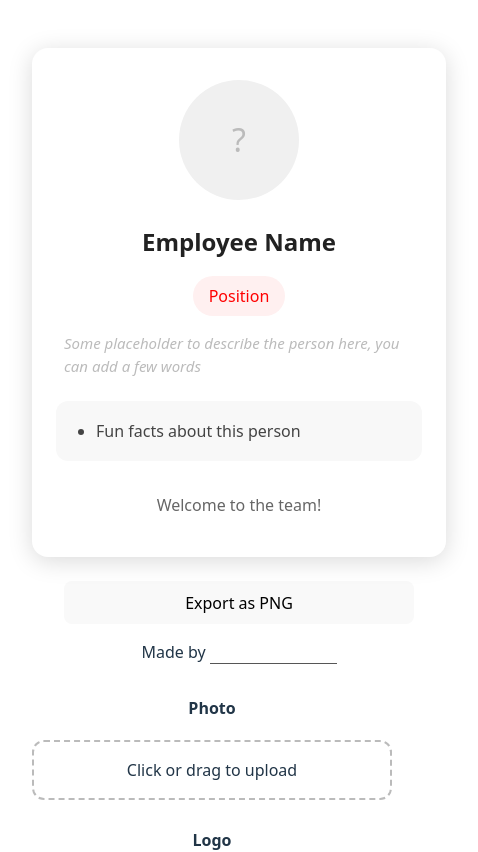
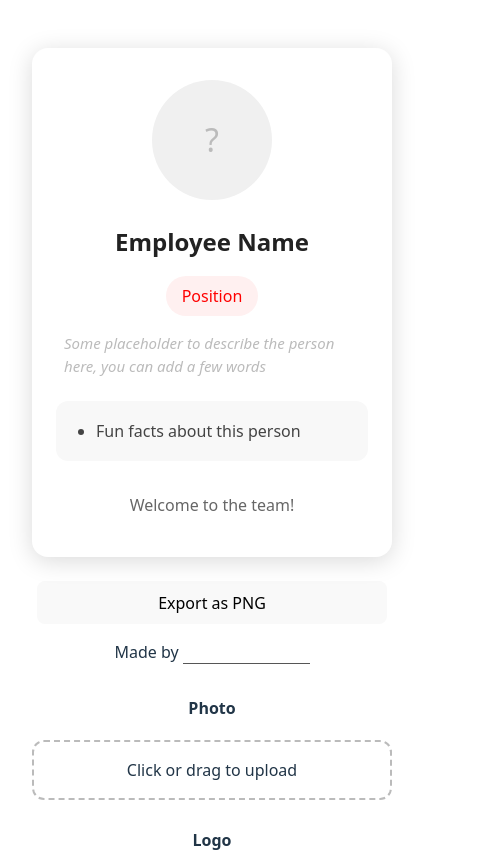
Before and after one commit to german23405/employee-card-generator, a React (Vite) app: page / in a window 390 px wide. Shown: the top 852 px of the page, 478 px wide, since content can reach past the window. Built offline with nearby package versions, Linux system fonts and the light colour scheme.

Commit message:
fix: make card preview width auto on mobile for better responsiveness

```diff
--- a/src/App.css
+++ b/src/App.css
@@ -49,6 +49,7 @@
     gap: 0 !important;
     align-items: stretch !important;
     padding: 0 !important;
+    align-items: center !important;
   }
   .card-preview-sticky {
     position: static !important;
--- a/src/components/Card.jsx
+++ b/src/components/Card.jsx
@@ -7,7 +7,7 @@ export default function Card({ cardData, settings }) {
   return (
     <div
       style={{
-        width: 350,
+        width: typeof window !== 'undefined' && window.innerWidth <= 480 ? 'auto' : 350,
         // minHeight: 480, // remove fixed minHeight for responsiveness
         background,
         borderRadius,
```
